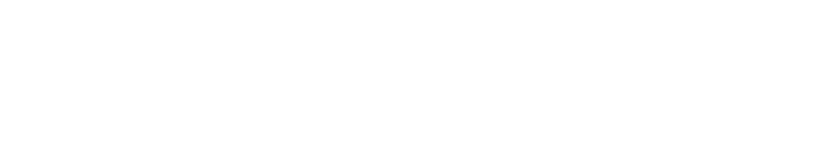
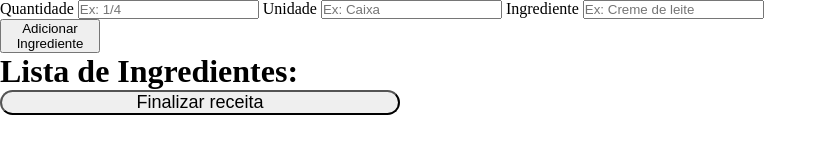
Before and after one commit to marlonprado04/PROJECT_javascript_ingredients_calculator, a plain HTML site: page index.html in a window 1280 px wide. Shown: the whole page, without its empty margins (0-827 px from the left). Drawn offline with Linux system fonts and the light colour scheme.

Commit message:
feat: add initial codes

```diff
--- a/index.html
+++ b/index.html
@@ -9,11 +9,31 @@
 </head>
 
 <body>
+  <div class="main-container">
+    <div class="form-container">
+      <form action="#" class="form">
+        <label for="quantity">Quantidade</label>
+        <input type="text" name="quantity" class="quantity" placeholder="Ex: 1/4" required>
 
-  <form action="">
+        <label for="unit">Unidade</label>
+        <input type="text" name="unit" class="unit" placeholder="Ex: Caixa" required>
 
-  </form>
+        <label for="ingredient">Ingrediente</label>
+        <input type="text" name="ingredient" class="ingredient" placeholder="Ex: Creme de leite">
 
+        <button type="submit" class="add-ingredient">Adicionar Ingrediente</button>
+
+      </form>
+    </div>
+
+    <div class="list-container">
+      <h1 class="list-title">Lista de Ingredientes: </h1>
+
+    </div>
+
+    <button class="finalize-recipe">Finalizar receita</button>
+
+  </div>
   <script src="main.js"></script>
 </body>
 
--- a/style.css
+++ b/style.css
@@ -0,0 +1,25 @@
+* {
+  padding: 0;
+  margin: 0;
+}
+
+.main-container{
+  width: 800px;
+}
+
+.add-ingredient{
+ width: 100px;
+
+ cursor:pointer;
+
+}
+
+.finalize-recipe{
+  width: 50%;
+
+  font-size: large;
+
+  border-radius: 30px;
+
+  cursor: pointer;
+}
```
